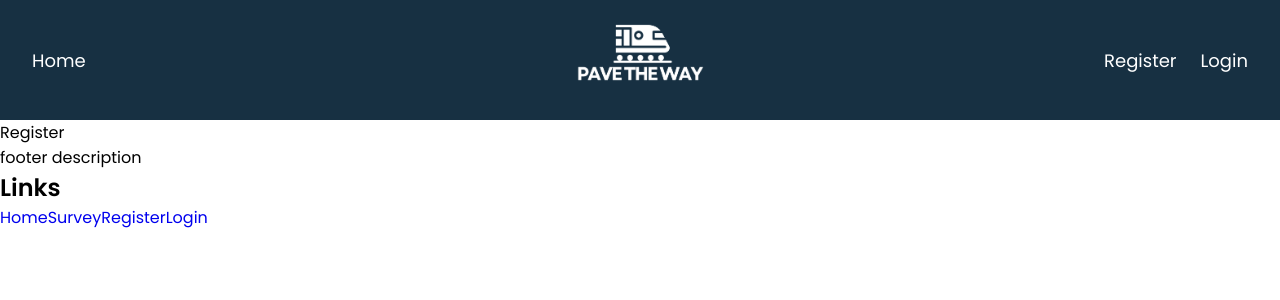
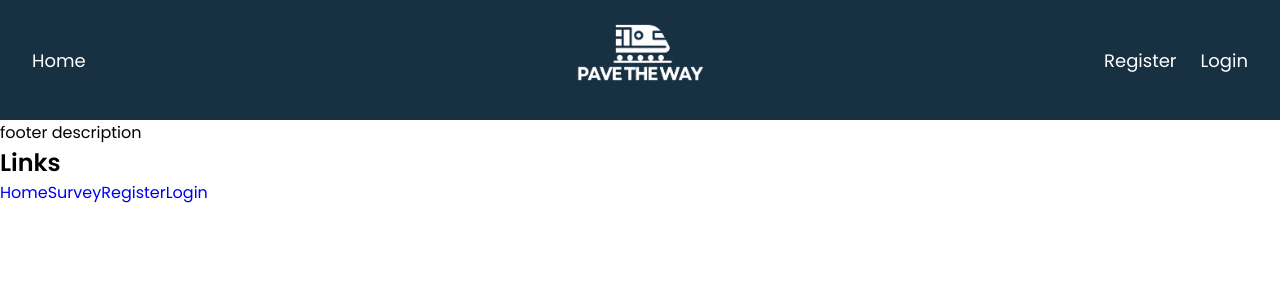
Before and after one commit to KaiaBryant/pave-the-way, a React (Vite) app in the folder client/: page /register in a window 1280 px wide. Shown: the top 300 px of the page. Built offline with nearby package versions, Linux system fonts and the light colour scheme.

Commit message:
edited file structure

```diff
--- a/client/src/App.jsx
+++ b/client/src/App.jsx
@@ -3,8 +3,7 @@ import Header from "./components/Header";
 import Footer from "./components/Footer";
 import Home from "./pages/Home";
 import Survey from "./pages/Survey";
-import Register from "./pages/Register";
-import Login from "./pages/Login";
+import Contact from "./pages/Contact";
 
 export default function App() {
   return (
@@ -13,8 +12,7 @@ export default function App() {
       <Routes>
         <Route path="/" element={<Home />} />
         <Route path="/survey" element={<Survey />} />
-        <Route path="/register" element={<Register />} />
-        <Route path="/login" element={<Login />} />
+        <Route path="/contact" element={<Contact />} />
       </Routes>
       <Footer />
     </BrowserRouter>
--- /dev/null
+++ b/client/src/pages/Contact.jsx
@@ -0,0 +1,6 @@
+import React from 'react';
+import '../styles/Contact.css';
+
+export default function Contact() {
+    return <div>Stay Connected</div>;
+}
--- a/client/src/pages/Login.jsx
+++ /dev/null
@@ -1,6 +0,0 @@
-import React from 'react';
-import '../styles/Login.css';
-
-export default function Login() {
-    return <div>Login</div>;
-}
--- a/client/src/pages/Register.jsx
+++ /dev/null
@@ -1,6 +0,0 @@
-import React from 'react';
-import '../styles/Register.css';
-
-export default function Register() {
-    return <div>Register</div>;
-}
```
Also changed, not shown: client/src/styles/Login.css (deleted, +0 -8 lines), client/src/styles/Contact.css (renamed from client/src/styles/Register.css).
